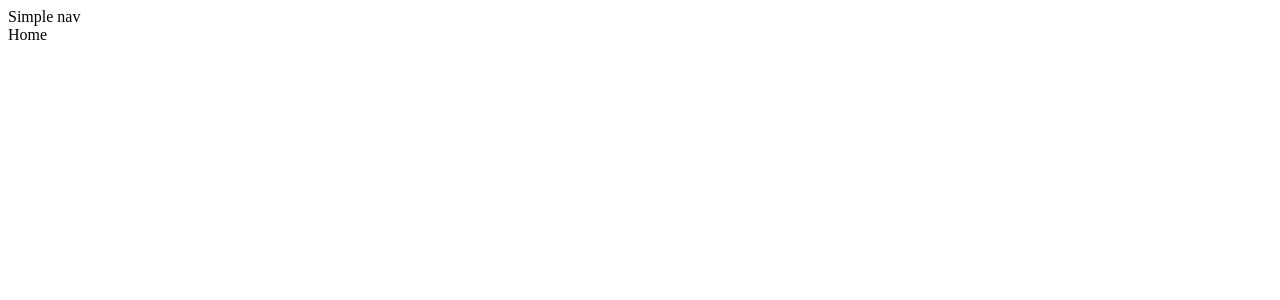
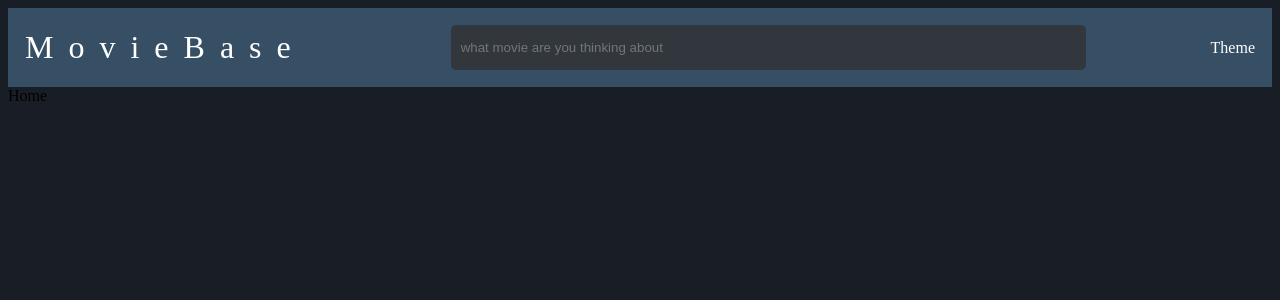
Before and after one commit to Rohitsah12/reactPractice, a React (Vite) app in the folder movieSearchApp/: page / in a window 1280 px wide. Shown: the top 300 px of the page. Built offline with nearby package versions, Linux system fonts and the light colour scheme; no server answers.

Commit message:
Added nav bar and styled it

```diff
--- a/movieSearchApp/src/App.css
+++ b/movieSearchApp/src/App.css
@@ -0,0 +1,9 @@
+:root{
+    --prime-blue:#00a0d6;
+    --dull-blue:#364f65;
+    --dark-blue:#191e26;
+    --light-prime-gray:#32373e;
+}
+body{
+    background-color: var(--dark-blue);
+}
--- a/movieSearchApp/src/App.jsx
+++ b/movieSearchApp/src/App.jsx
@@ -1,10 +1,12 @@
+import './App.css'
+import Navbar from "./components/Navbar/Navbar";
 import Mainroutes from "./routes/Mainroutes";
 
 export default function App(){
   console.log(import.meta.env.VITE_API_KEY);
   return(
     <>
-    <nav>Simple nav</nav>
+      <Navbar />
       <Mainroutes />
     </>
   )
--- /dev/null
+++ b/movieSearchApp/src/components/Navbar/Navbar.css
@@ -0,0 +1,29 @@
+.navbar-wrapper{
+    display: flex;
+    justify-content: space-between;
+    border: 1px solid var(--dull-blue);
+    padding: 1rem;
+    align-items: center;
+    background-color: var(--dull-blue);
+    color: white;
+
+}
+
+.navbar-wrapper div:nth-child(1){
+    font-size: xx-large;
+    letter-spacing: 15px;
+}
+.navbar-wrapper div:nth-child(2){
+    flex-basis: 50%;
+}
+
+.navbar-wrapper div:nth-child(2) input{
+    width: 100%;
+    height: 25px;
+    padding: 10px;
+    outline: none;
+    border: none;
+    background-color: var(--light-prime-gray);
+    border-radius: 5px;
+    color: white;
+}
--- /dev/null
+++ b/movieSearchApp/src/components/Navbar/Navbar.jsx
@@ -0,0 +1,19 @@
+import './Navbar.css';
+
+function Navbar(){
+    return(
+        <div className="navbar-wrapper">
+            <div>MovieBase</div>
+            <div className="search-bar">
+                <input type="text"
+                    placeholder='what movie are you thinking about'
+                />
+            </div>
+            <div>
+                Theme
+            </div>
+
+        </div>
+    )
+}
+export default Navbar;
```
